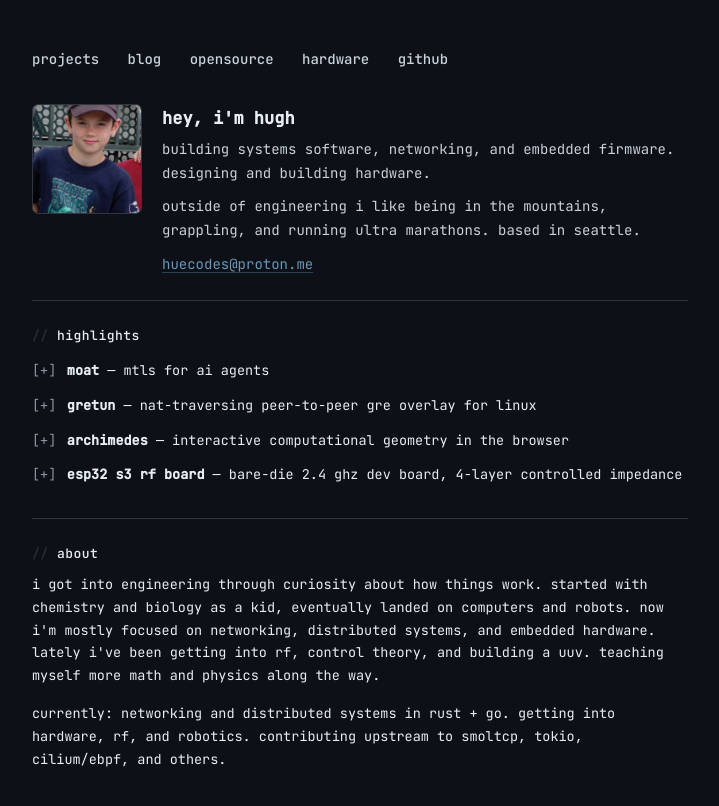
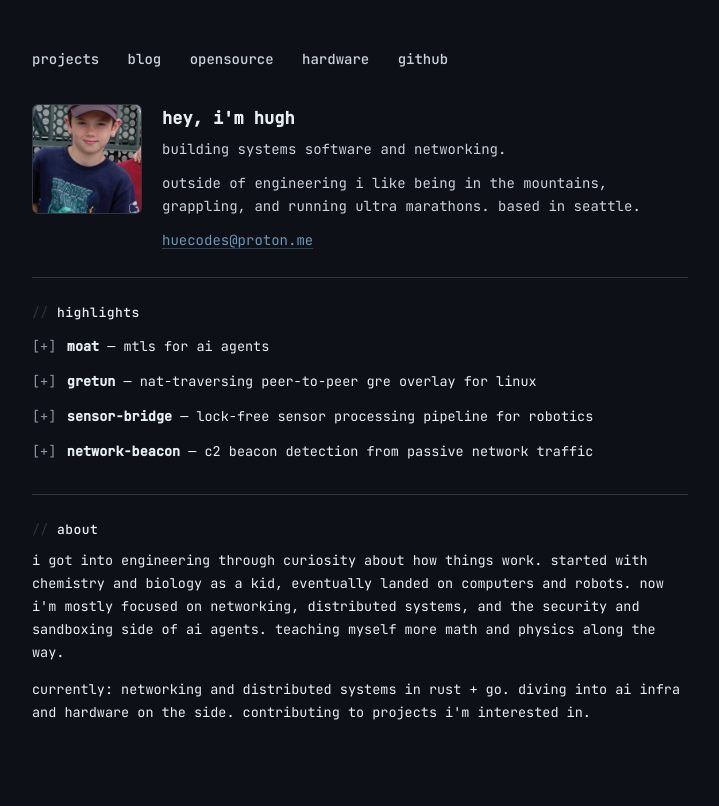
Before and after one commit to HueCodes/HueCodes.github.io, a Jekyll site: the page built from index.md, in a window 1280 px wide. Shown: the top 806 px of the page, without its empty margins (280-999 px from the left). Built offline with Jekyll 4.4.1, drawn with Linux system fonts in a browser that asks for light colours.

Commit message:
swap highlights to sensor-bridge + network-beacon, tighten about

```diff
--- a/index.md
+++ b/index.md
@@ -16,7 +16,7 @@ title: home
     <img src="/assets/DSCN1683.jpeg" alt="Hugh" class="photo">
     <div>
       <h1>hey, i'm hugh</h1>
-      <p>building systems software, networking, and embedded firmware. designing and building hardware.</p>
+      <p>building systems software and networking.</p>
       <p>outside of engineering i like being in the mountains, grappling, and running ultra marathons. based in seattle.</p>
       <p><a href="mailto:huecodes@proton.me">huecodes@proton.me</a></p>
     </div>
@@ -39,13 +39,13 @@ title: home
   </details>
 
   <details>
-    <summary><strong>archimedes</strong> — interactive computational geometry in the browser</summary>
-    <p>rust → wasm32 via trunk, egui on wgpu. five tabs: andrew's monotone chain convex hull with step-through animation and point-line duality view; incremental bowyer-watson delaunay / voronoi (via <code>spade</code>) with power-diagram (weighted voronoi) mode and replay controls; polygon booleans via <code>i_overlay</code>; semiconductor critical-area dilation (minkowski offset + intersection); naive f32 vs. shewchuk adaptive <code>orient2d</code> predicate showdown rendering the untrustworthy band where the static error bound straddles zero. same source builds native desktop. <a href="https://huecodes.github.io/Archimedes/">live demo →</a> · <a href="https://github.com/HueCodes/Archimedes">github →</a></p>
+    <summary><strong>sensor-bridge</strong> — lock-free sensor processing pipeline for robotics</summary>
+    <p>4-stage pipeline (ingestion → filter → aggregation → output), each stage on its own thread, connected by wait-free spsc ring buffers with cache-line padding so the hot path has zero mutexes. zero-copy data flow via object pool, buffer pool, and arc-shared payloads. adaptive backpressure controller (block, drop, or sample) with hysteresis to avoid thrash under load. hdr-histogram latency metrics with per-stage dashboards. <code>no_std</code>-compatible core (buffer, error, sensor, stage modules) builds without <code>std</code> for embedded targets; <code>std</code> build adds channels, metrics, and the udp/tcp ingest. cargo bench on apple m-series: 2.2b items/sec stage throughput, ~20ns channel latency, 0.3ns ring-buffer push, 9ns pop. 280 tests, published on crates.io + docs.rs. mit/apache-2.0. <a href="https://github.com/HueCodes/sensor-bridge">github →</a> · <a href="https://crates.io/crates/sensor-bridge">crates.io →</a></p>
   </details>
 
   <details>
-    <summary><strong>esp32 s3 rf board</strong> — bare-die 2.4 ghz dev board, 4-layer controlled impedance</summary>
-    <p>50 x 40 mm, jlc04161h-7628 4-layer stackup. bare esp32-s3fn8 qfn56 (not a module) with 8 mb internal flash, 40 mhz nx3225ga crystal, johanson 2450at18a100 chip antenna, u.fl test port. 50-ohm microstrip feedline sized from ipc-2141a for h=0.2 mm prepreg, er=4.4; 5 mm copper keepout on f.cu / in1.cu / b.cu so the gnd plane doesn't load the antenna near-field; gnd stitching vias on both sides of the rf trace at 6 mm (lambda/10 at 2.4 ghz in fr4). usb-c with 5.1k cc1/cc2 pull-downs, usblc6-2sc6 esd clamp, 22r d+/d- series damping. pcb, schematic, and bom generated from python (<code>generate_board.py</code>) so trace widths, keepout radii, and component positions are version-controlled. drc: 447 -> 33 violations after programmatic cleanup; remaining are cosmetic. v1.2, layout complete, pending fab. <a href="https://huecodes.github.io/hardware/esp32-s3-rf-board/">write-up →</a></p>
+    <summary><strong>network-beacon</strong> — c2 beacon detection from passive network traffic</summary>
+    <p>rust + tokio cli that ingests pcap and classifies flows by coefficient-of-variation on inter-packet timing — cv &lt; 0.1 is a probable c2 beacon, &gt; 1.0 is organic human traffic. ja4-style fingerprints on tls client hellos to flag non-browser tooling. dns tunneling detection via subdomain shannon entropy (&gt; 3.5 bits/char), label length, and txt/null record abuse. http beacon heuristics on post repetition, suspicious user-agents, and payload-size variance. protocol-mismatch flag for tls on non-443 ports. maxmind geoip/asn enrichment, prometheus <code>/metrics</code>, ratatui live tui, throttled+deduped webhook alerts, json/jsonl output for siem ingestion, pcap replay for offline analysis. 218 tests across 10.5k loc. <a href="https://github.com/HueCodes/Network-Beacon">github →</a></p>
   </details>
 
   <!-- ping-rs - uncomment when bring-up is working and repo is public
@@ -60,6 +60,6 @@ title: home
 
 <div class="section fade-in" style="animation-delay: 0.15s">
   <h2>about</h2>
-  <p>i got into engineering through curiosity about how things work. started with chemistry and biology as a kid, eventually landed on computers and robots. now i'm mostly focused on networking, distributed systems, and embedded hardware. lately i've been getting into rf, control theory, and building a uuv. teaching myself more math and physics along the way.</p>
-  <p>currently: networking and distributed systems in rust + go. getting into hardware, rf, and robotics. contributing upstream to smoltcp, tokio, cilium/ebpf, and others.</p>
+  <p>i got into engineering through curiosity about how things work. started with chemistry and biology as a kid, eventually landed on computers and robots. now i'm mostly focused on networking, distributed systems, and the security and sandboxing side of ai agents. teaching myself more math and physics along the way.</p>
+  <p>currently: networking and distributed systems in rust + go. diving into ai infra and hardware on the side. contributing to projects i'm interested in.</p>
 </div>
```
